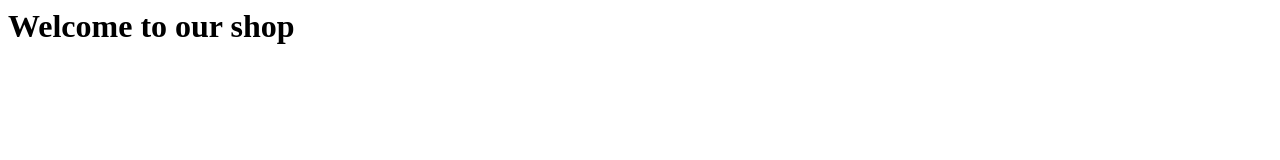
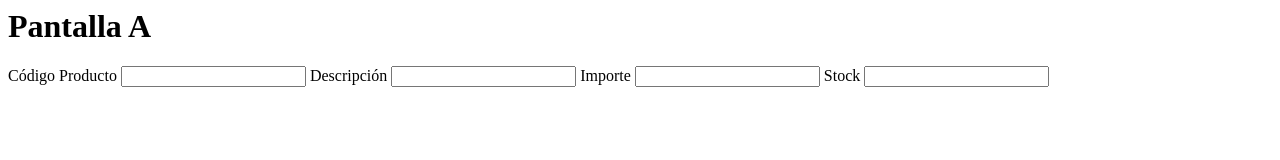
Before and after one commit to Sistemshdortiz/Practica_JS_Tienda, a plain HTML site: page Index.html in a window 1280 px wide. Drawn offline with nearby package versions, Linux system fonts and the light colour scheme.

Commit message:
cambio en A

```diff
--- a/Index.html
+++ b/Index.html
@@ -3,10 +3,21 @@
     <meta charset="UTF-8">
     <meta http-equiv="X-UA-Compatible" content="IE=edge">
     <meta name="viewport" content="width=device-width, initial-scale=1.0">
+    <script src="https://ajax.googleapis.com/ajax/libs/jquery/3.6.3/jquery.min.js"></script>
     <title>Document</title>
 </head>
 <body>
-    <h1>Welcome to our shop</h1>
+    <h1>Pantalla A</h1>
 
+    <form action="">
+        <label for="">Código Producto</label>
+        <input type="text" name="" id="">
+        <label for="">Descripción</label>
+        <input type="text" name="" id="">
+        <label for="">Importe</label>
+        <input type="text" name="" id="">
+        <label for="">Stock</label>
+        <input type="text" name="" id="">
+    </form>
 </body>
 </html>
```
